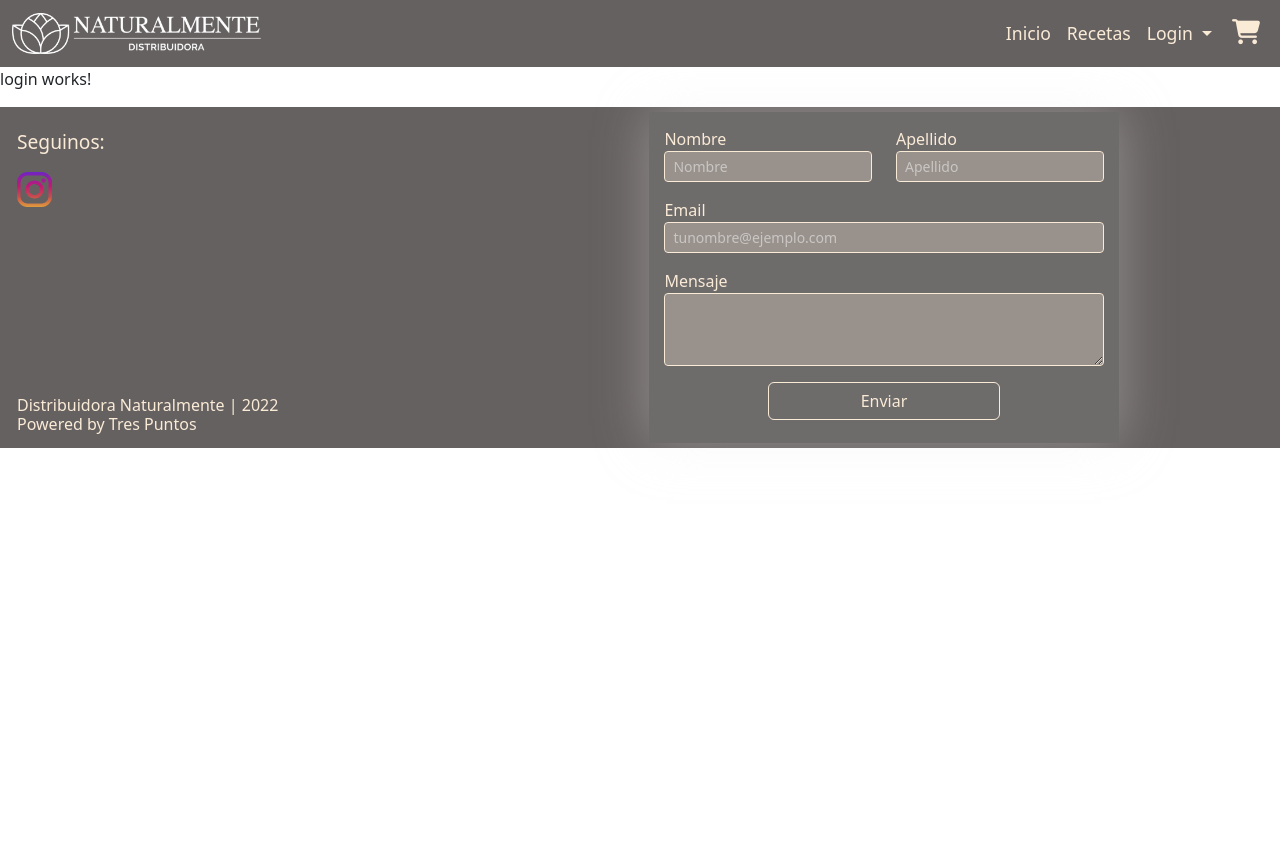
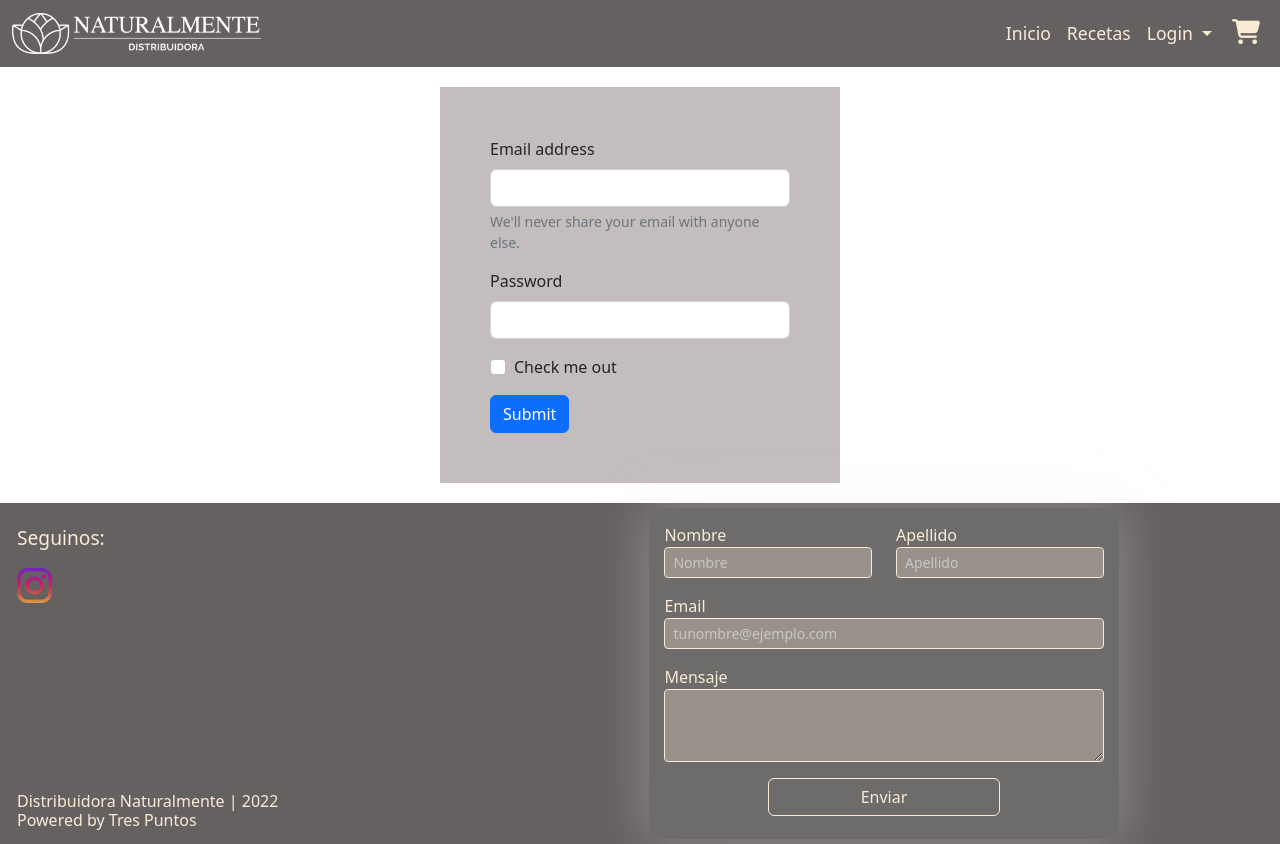
Before and after one commit to JuanScaparro/distribuidora-naturalmente, an Angular app: page /login in a window 1280 px wide. Before the commit the page ends 800 px from the top, so only its background shows below. Built offline with nearby package versions, Linux system fonts and the light colour scheme; a web font is replaced by a local one.

Commit message:
feat: login page html

```diff
--- a/src/app/pages/login/login.component.css
+++ b/src/app/pages/login/login.component.css
@@ -0,0 +1,6 @@
+.container {
+  width: 400px;
+  margin: 20px auto 20px auto;
+  padding: 50px;
+  background-color: #c4bdbd;
+}
--- a/src/app/pages/login/login.component.html
+++ b/src/app/pages/login/login.component.html
@@ -1 +1,18 @@
-<p>login works!</p>
+<div class="container">
+  <form>
+    <div class="mb-3">
+      <label for="exampleInputEmail1" class="form-label">Email address</label>
+      <input type="email" class="form-control" id="exampleInputEmail1" aria-describedby="emailHelp">
+      <div id="emailHelp" class="form-text">We'll never share your email with anyone else.</div>
+    </div>
+    <div class="mb-3">
+      <label for="exampleInputPassword1" class="form-label">Password</label>
+      <input type="password" class="form-control" id="exampleInputPassword1">
+    </div>
+    <div class="mb-3 form-check">
+      <input type="checkbox" class="form-check-input" id="exampleCheck1">
+      <label class="form-check-label" for="exampleCheck1">Check me out</label>
+    </div>
+    <button type="submit" class="btn btn-primary">Submit</button>
+  </form>
+</div>
```
